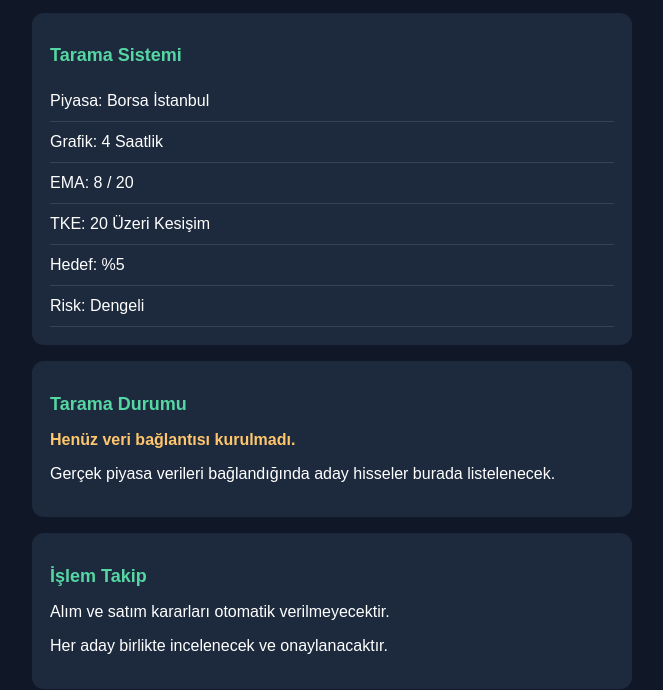
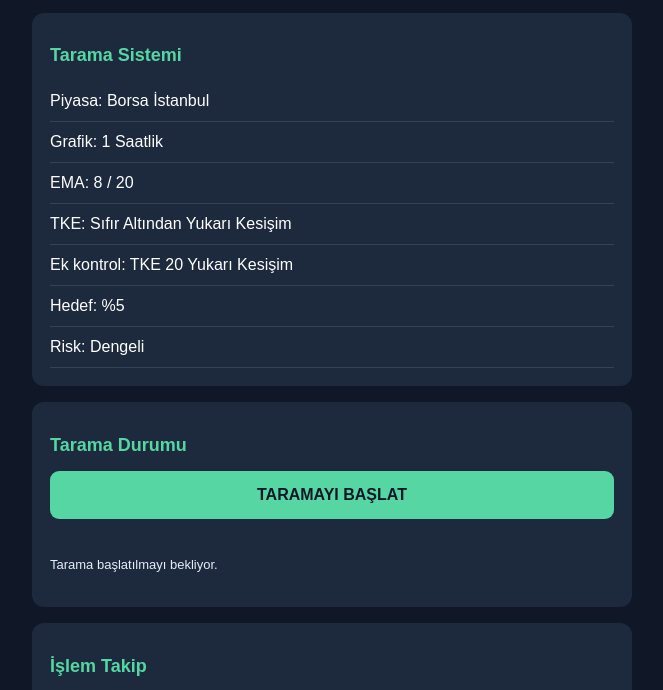
Before and after one commit to ferhatt03/Bist100-tarama, a plain HTML site: page index.html in a window 1280 px wide. Shown: the part 104-794 px from the top of the page, without its empty margins (308-971 px from the left). Drawn offline with Linux system fonts and the light colour scheme.

Commit message:
Update index.html

```diff
--- a/index.html
+++ b/index.html
@@ -5,8 +5,10 @@
 <meta charset="UTF-8">
 <meta name="viewport" content="width=device-width, initial-scale=1.0">
 <title>BIST100 Tarama Sistemi</title>
+
 <style>
 * { box-sizing: border-box; }
+
 body {
   margin: 0;
   padding: 20px;
@@ -14,21 +16,64 @@ body {
   background: #101827;
   color: white;
 }
-.container { max-width: 600px; margin: auto; }
-h1 { color: #55d6a3; font-size: 25px; }
+
+.container {
+  max-width: 600px;
+  margin: auto;
+}
+
+h1 {
+  color: #55d6a3;
+  font-size: 25px;
+}
+
 .subtitle { color: #aab6c8; }
+
 .card {
   background: #1d2a3d;
   padding: 18px;
   border-radius: 12px;
   margin: 16px 0;
 }
-h2 { font-size: 18px; color: #55d6a3; }
+
+h2 {
+  font-size: 18px;
+  color: #55d6a3;
+}
+
 .item {
   padding: 11px 0;
   border-bottom: 1px solid #344258;
 }
-.status { color: #ffc66d; font-weight: bold; }
+
+.status {
+  color: #ffc66d;
+  font-weight: bold;
+}
+
+button {
+  width: 100%;
+  padding: 15px;
+  background: #55d6a3;
+  color: #101827;
+  border: none;
+  border-radius: 9px;
+  font-size: 16px;
+  font-weight: bold;
+  cursor: pointer;
+}
+
+button:active { opacity: 0.8; }
+
+#hisse-listesi {
+  white-space: pre-wrap;
+  overflow-wrap: anywhere;
+  font-size: 13px;
+  line-height: 1.7;
+  color: #e5edf7;
+  font-weight: normal;
+}
+
 .footer {
   color: #91a0b5;
   font-size: 12px;
@@ -37,6 +82,7 @@ h2 { font-size: 18px; color: #55d6a3; }
 }
 </style>
 </head>
+
 <body>
 <div class="container">
 
@@ -45,18 +91,26 @@ h2 { font-size: 18px; color: #55d6a3; }
 
 <div class="card">
 <h2>Tarama Sistemi</h2>
+
 <div class="item">Piyasa: Borsa İstanbul</div>
-<div class="item">Grafik: 4 Saatlik</div>
+<div class="item">Grafik: 1 Saatlik</div>
 <div class="item">EMA: 8 / 20</div>
-<div class="item">TKE: 20 Üzeri Kesişim</div>
+<div class="item">TKE: Sıfır Altından Yukarı Kesişim</div>
+<div class="item">Ek kontrol: TKE 20 Yukarı Kesişim</div>
 <div class="item">Hedef: %5</div>
 <div class="item">Risk: Dengeli</div>
 </div>
 
 <div class="card">
 <h2>Tarama Durumu</h2>
-<p class="status">Henüz veri bağlantısı kurulmadı.</p>
-<p>Gerçek piyasa verileri bağlandığında aday hisseler burada listelenecek.</p>
+
+<button onclick="bistTarama()">
+TARAMAYI BAŞLAT
+</button>
+
+<p id="hisse-listesi" class="status">
+Tarama başlatılmayı bekliyor.
+</p>
 </div>
 
 <div class="card">
@@ -72,9 +126,7 @@ Analiz • Tarama • Kontrollü Karar
 
 </div>
 
-  <script>
-console.log("BIST100 Tarama Sistemi başlatıldı");
-</script>
 <script src="scanner.js"></script>
+
 </body>
 </html>
```
